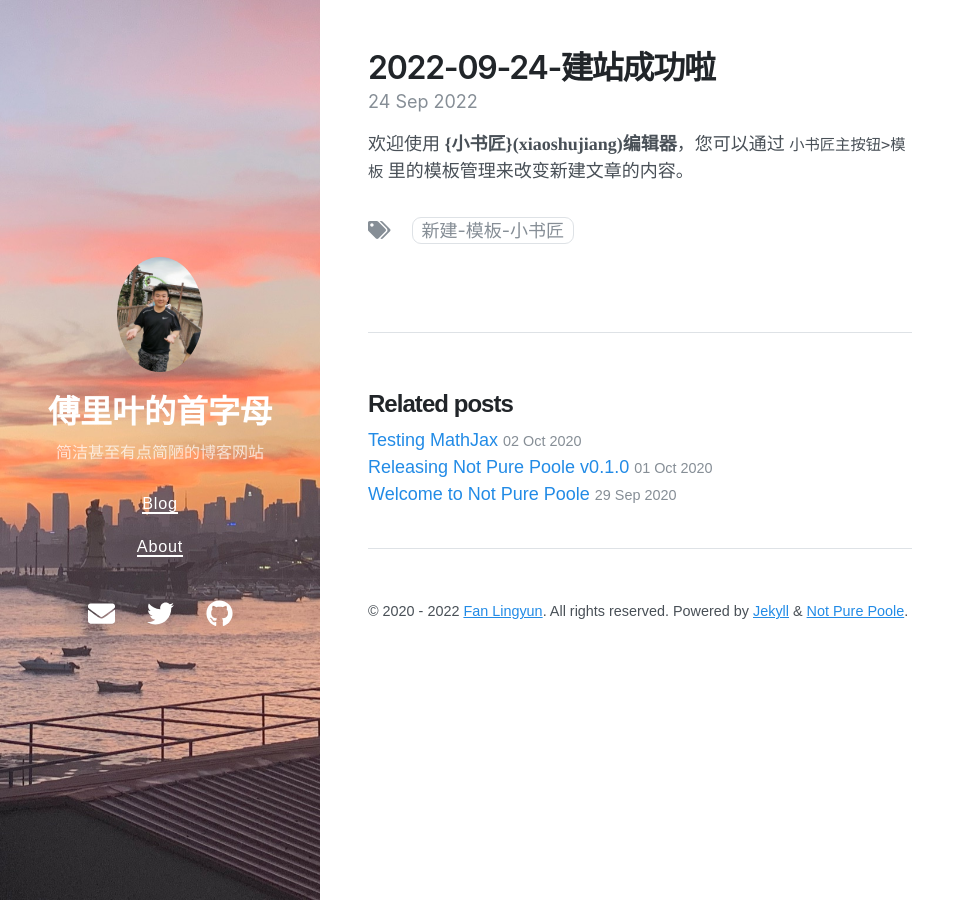
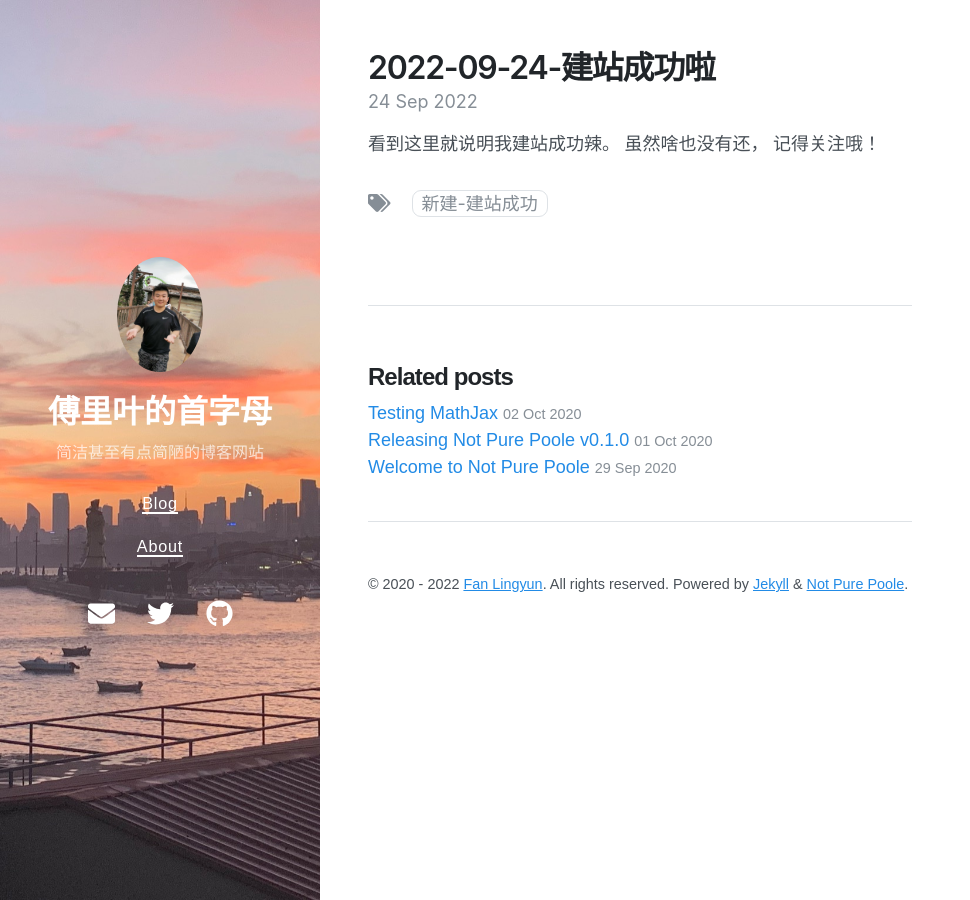
Before and after one commit to sheldonvan/blog, a Jekyll site: the page built from _posts/2022-09-24-建站成功啦.md, in a window 1280 px wide. Shown: the whole page, without its empty margins (0-970 px from the left). Built offline with Jekyll 4.4.1, drawn with Linux system fonts in a browser that asks for light colours; nearby versions of some CDN libraries; our own code applies the rules of GitHub Pages for plain Markdown files.

Commit message:
修改文件: _posts/2022-09-24-建站成功啦.md

```diff
--- a/_posts/2022-09-24-建站成功啦.md
+++ b/_posts/2022-09-24-建站成功啦.md
@@ -1,9 +1,11 @@
 ---
 title: 2022-09-24-建站成功啦
-tags: 新建,模板,小书匠
 category: /小书匠/日记/2022-09
 grammar_cjkRuby: true
+tags: '新建,#建站成功'
 ---
 
 
-欢迎使用 **{小书匠}(xiaoshujiang)编辑器**，您可以通过 `小书匠主按钮>模板` 里的模板管理来改变新建文章的内容。
+看到这里就说明我建站成功辣。
+虽然啥也没有还，
+记得关注哦！
```
